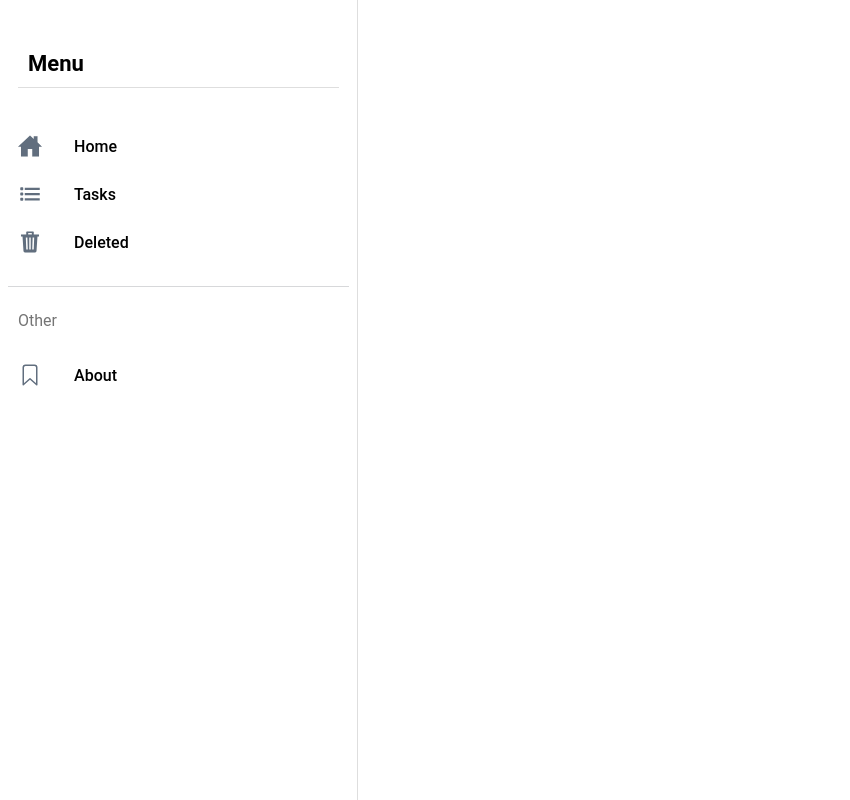
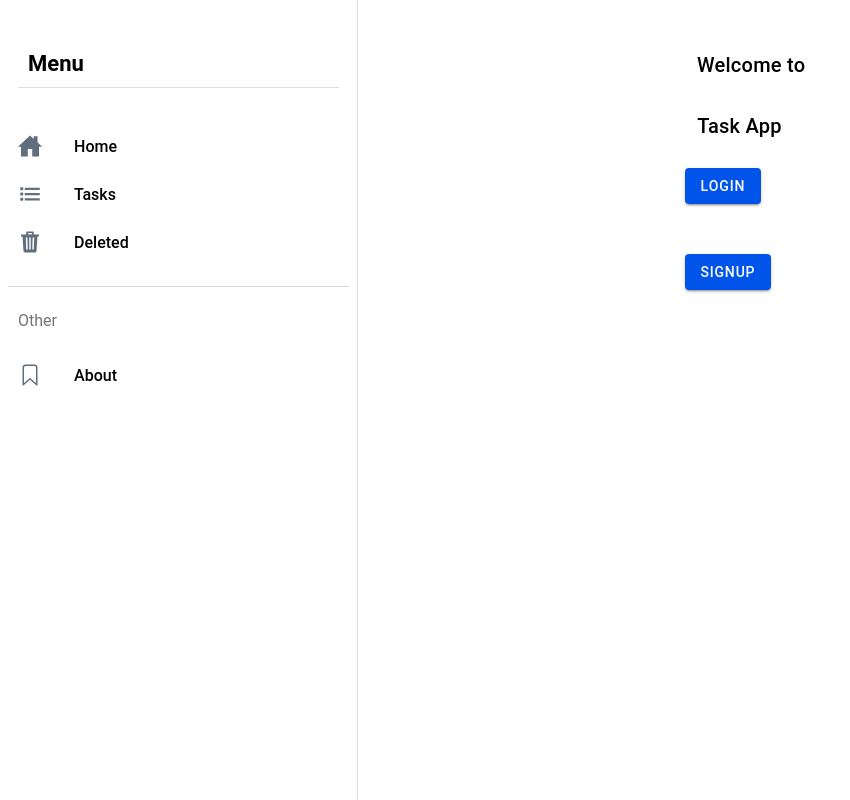
Before and after one commit to tom4sdvorak/TaskListApp, a React (Vite) app: page /welcome in a window 1280 px wide. Shown: the whole page, without its empty margins (0-850 px from the left). Built offline with nearby package versions, Linux system fonts and the light colour scheme.

Commit message:
Added welcome screen

```diff
--- a/src/App.tsx
+++ b/src/App.tsx
@@ -45,6 +45,7 @@ import Login from "./pages/Login";
 
 import Deleted from "./pages/Deleted";
 import About from "./pages/About";
+import Welcome from "./pages/Welcome";
 
 setupIonicReact();
 
@@ -56,7 +57,10 @@ const App: React.FC = () => {
           <Menu />
           <IonRouterOutlet id="main">
             <Route path="/" exact={true}>
-              <Redirect to="/home" />
+              <Redirect to="/welcome" />
+            </Route>
+            <Route path="/welcome" exact={true}>
+              <Welcome />
             </Route>
             <Route path="/home" exact={true}>
               <Home />
--- /dev/null
+++ b/src/pages/Welcome.tsx
@@ -0,0 +1,57 @@
+import {
+  IonButton,
+  IonCard,
+  IonCardContent,
+  IonCol,
+  IonContent,
+  IonGrid,
+  IonHeader,
+  IonItem,
+  IonPage,
+  IonRow,
+  IonTitle,
+  IonToolbar,
+} from "@ionic/react";
+import React from "react";
+
+const Welcome: React.FC = () => {
+  return (
+    <IonPage>
+      <IonContent className="ion-padding">
+        <IonGrid>
+          <IonRow>
+            <IonCol></IonCol>
+            <IonCol className="ion-padding">
+              <IonTitle className="ion-padding">Welcome to </IonTitle>
+            </IonCol>
+            <IonCol></IonCol>
+          </IonRow>
+          <IonRow>
+            <IonCol></IonCol>
+            <IonCol>
+              <IonTitle>Task App</IonTitle>
+            </IonCol>
+            <IonCol></IonCol>
+          </IonRow>
+
+          <IonRow className="ion-padding">
+            <IonCol></IonCol>
+            <IonCol>
+              <IonButton href="/login">Login</IonButton>
+            </IonCol>
+            <IonCol></IonCol>
+          </IonRow>
+          <IonRow className="ion-padding">
+            <IonCol></IonCol>
+            <IonCol>
+              <IonButton href="/signup">SignUp</IonButton>
+            </IonCol>
+            <IonCol></IonCol>
+          </IonRow>
+        </IonGrid>
+      </IonContent>
+    </IonPage>
+  );
+};
+
+export default Welcome;
```
